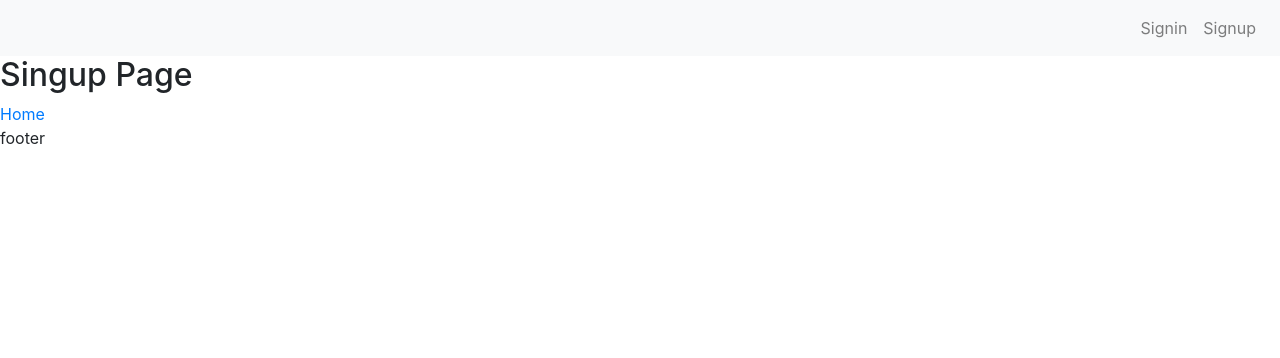
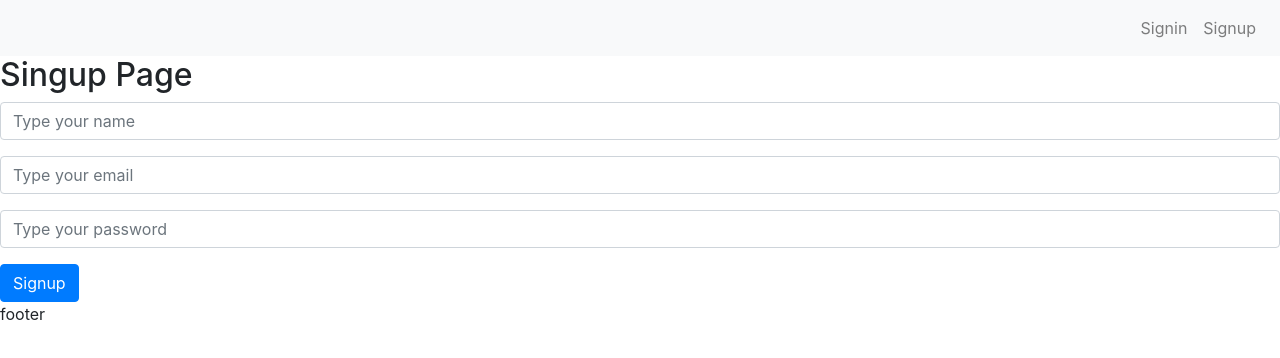
Before and after one commit to yanyanRYAN/seo-multi-user-blogging-platform-mern, a Next.js app in the folder frontend/: page /signup in a window 1280 px wide. Shown: the top 358 px of the page. Built offline with nearby package versions, Linux system fonts and the light colour scheme.

Commit message:
started implementing signup form

```diff
--- /dev/null
+++ b/frontend/components/auth/SignupComponent.js
@@ -0,0 +1,62 @@
+import React from 'react';
+import {useState} from 'react';
+
+
+
+const SignupComponent = () =>{
+
+    const [values, setValues] = useState({
+        name: '',
+        email: '',
+        password: '',
+        error: '',
+        loading: false,
+        message: '',
+        showForm: true
+    }) //properties under password will be used later...
+
+    const {name, email, password, error, loading, message, showForm} = values; //destructure
+
+    const handleSubmit = (e) => {
+        e.preventDefault(); //prevent the page from refreshing
+        console.table({name, email, password, error, loading, message, showForm})
+    }
+
+    const handleChange = (name) => (e) => {
+        //e.preventDefault(); //prevent the page from refreshing
+        setValues({...values, error: false, [name]: e.target.value})
+        console.log(e.target.value);
+    }
+
+
+    const signupForm = () => {
+        return(
+        <form onSubmit={handleSubmit}>
+            <div className="form-group">
+                <input value={name} onChange={handleChange('name')} type="text" className="form-control" placeholder="Type your name"></input>
+            </div>
+            <div className="form-group">
+                <input value={email} onChange={handleChange('email')} type="email" className="form-control" placeholder="Type your email"></input>
+            </div>
+            <div className="form-group">
+                <input value={password} onChange={handleChange('password')} type="password" className="form-control" placeholder="Type your password"></input>
+            </div>
+
+            <div>
+                <button className="btn btn-primary">Signup</button>
+            </div>
+
+        </form>
+        )
+    }
+
+
+    return (
+        <React.Fragment>
+            {signupForm()}
+        </React.Fragment>
+
+    )
+}
+
+export default SignupComponent;
--- a/frontend/pages/signup.js
+++ b/frontend/pages/signup.js
@@ -1,11 +1,13 @@
 import Layout from '../components/Layout';
+import SignupComponent from '../components/auth/SignupComponent';
 import Link from 'next/link';
 
 const Signup = () => {
     return(
         <Layout>
             <h2>Singup Page</h2>
-            <Link href="/"><a>Home</a></Link>
+            <SignupComponent />
+
 
         </Layout>
     )
```
